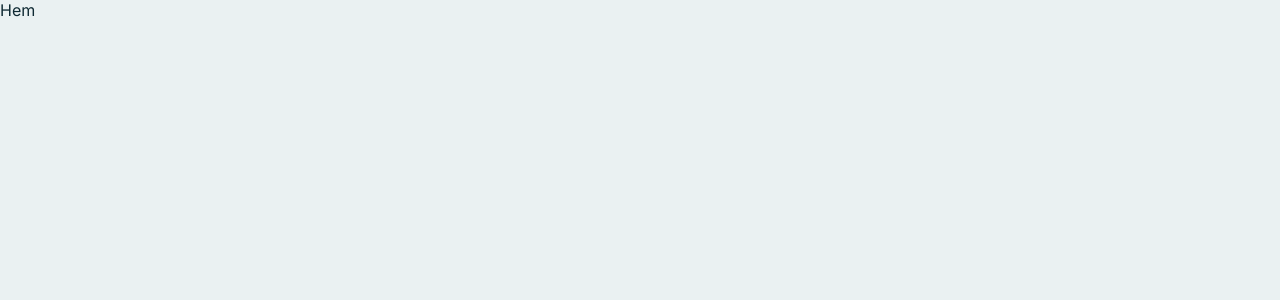
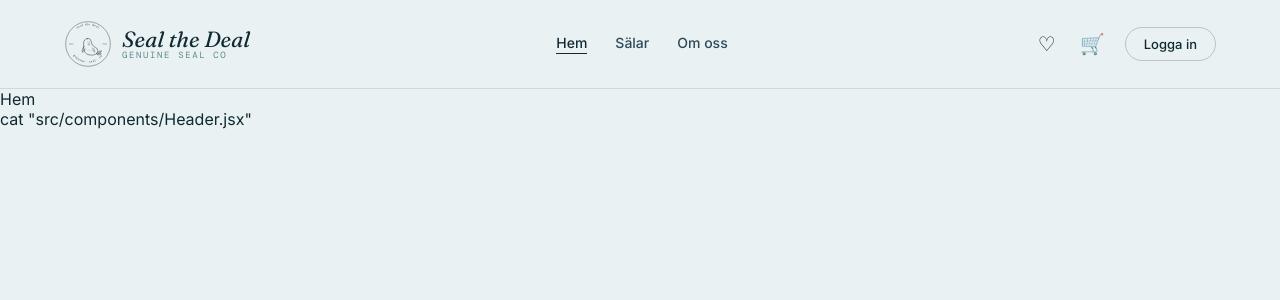
Before and after one commit to ellenlinnea/seal-webbshop, a React (Vite) app: page / in a window 1280 px wide. Shown: the top 300 px of the page. Built offline with nearby package versions, Linux system fonts and the light colour scheme.

Commit message:
Header - js och css klar. lagt in logga och hero-img

```diff
--- a/src/App.jsx
+++ b/src/App.jsx
@@ -1,8 +1,11 @@
 import { BrowserRouter, Routes, Route } from 'react-router-dom'
+import Header from './components/Header'
 
 function App() {
   return (
     <BrowserRouter>
+      <Header />
+
       <Routes>
         <Route path="/" element={<div>Hem</div>} />
         <Route path="/salar" element={<div>Sälbutiken</div>} />
@@ -13,7 +16,7 @@ function App() {
         <Route path="/favoriter" element={<div>Favoriter</div>} />
         <Route path="/login" element={<div>Logga in</div>} />
         <Route path="*" element={<div>404</div>} />
-      </Routes>
+      </Routes>cat "src/components/Header.jsx"
     </BrowserRouter>
   )
 }
--- /dev/null
+++ b/src/components/Header.css
@@ -0,0 +1,112 @@
+.header {
+  position: sticky;
+  top: 0;
+  z-index: 100;
+  display: flex;
+  align-items: center;
+  justify-content: space-between;
+  padding: 20px 64px;
+  background: var(--bg-primary);
+  border-bottom: 1px solid var(--border-light);
+}
+
+.header__logo {
+  text-decoration: none;
+  color: var(--dark-primary);
+  display: flex;
+  flex-direction: row;
+  align-items: center;
+  gap: 10px;
+}
+
+.header__logo-img {
+  width: 48px;
+  height: 48px;
+}
+
+.header__logo-text {
+  display: flex;
+  flex-direction: column;
+  line-height: 1.1;
+}
+
+.header__logo-name {
+  font-family: var(--font-display);
+  font-style: italic;
+  font-size: 22px;
+}
+
+.header__logo-sub {
+  font-family: var(--font-mono);
+  font-size: 9px;
+  letter-spacing: 0.18em;
+  text-transform: uppercase;
+  color: var(--accent-primary);
+}
+
+.header__nav {
+  display: flex;
+  gap: 28px;
+}
+
+.header__nav a {
+  text-decoration: none;
+  font-size: 14px;
+  font-weight: 500;
+  color: var(--dark-tertiary);
+  border-bottom: 1px solid transparent;
+  padding-bottom: 2px;
+  transition: color 0.15s;
+}
+
+.header__nav a.active,
+.header__nav a:hover {
+  color: var(--dark-primary);
+  border-bottom-color: var(--dark-primary);
+}
+
+.header__actions {
+  display: flex;
+  align-items: center;
+  gap: 16px;
+}
+
+.header__icon-btn {
+  position: relative;
+  text-decoration: none;
+  font-size: 20px;
+  color: var(--dark-primary);
+  padding: 4px;
+}
+
+.header__badge {
+  position: absolute;
+  top: -4px;
+  right: -6px;
+  min-width: 16px;
+  height: 16px;
+  background: var(--accent-coral);
+  color: white;
+  border-radius: 999px;
+  font-size: 10px;
+  font-weight: 600;
+  display: grid;
+  place-items: center;
+  font-family: var(--font-mono);
+}
+
+.header__login-btn {
+  text-decoration: none;
+  font-size: 13px;
+  font-weight: 500;
+  color: var(--dark-primary);
+  border: 1px solid var(--border-dark);
+  border-radius: 999px;
+  padding: 8px 18px;
+  transition: all 0.15s;
+}
+
+.header__login-btn:hover {
+  background: var(--dark-primary);
+  color: var(--bg-primary);
+}
--- /dev/null
+++ b/src/components/Header.jsx
@@ -0,0 +1,36 @@
+import { Link, NavLink } from 'react-router-dom'
+import './Header.css'
+
+function Header({ cartCount = 0, favCount = 0 }) {
+  return (
+    <header className="header">
+      <Link to="/" className="header__logo">
+        <img src="/seal-the-deal-logo.svg" alt="Seal the Deal logga" className="header__logo-img" />
+        <div className="header__logo-text">
+            <span className="header__logo-name">Seal the Deal</span>
+            <span className="header__logo-sub">genuine seal co</span>
+        </div>
+        </Link>
+
+      <nav className="header__nav" aria-label="Huvudnavigation">
+        <NavLink to="/" end>Hem</NavLink>
+        <NavLink to="/salar">Sälar</NavLink>
+        <NavLink to="/om-oss">Om oss</NavLink>
+      </nav>
+
+      <div className="header__actions">
+        <NavLink to="/favoriter" aria-label={`Favoriter (${favCount})`} className="header__icon-btn">
+          ♡
+          {favCount > 0 && <span className="header__badge">{favCount}</span>}
+        </NavLink>
+        <NavLink to="/varukorg" aria-label={`Varukorg (${cartCount})`} className="header__icon-btn">
+          🛒
+          {cartCount > 0 && <span className="header__badge">{cartCount}</span>}
+        </NavLink>
+        <NavLink to="/login" className="header__login-btn">Logga in</NavLink>
+      </div>
+    </header>
+  )
+}
+
+export default Header
```
Also changed, not shown: public/Hero-image-seal.jpg (added), public/seal-the-deal-logo.svg (added).
